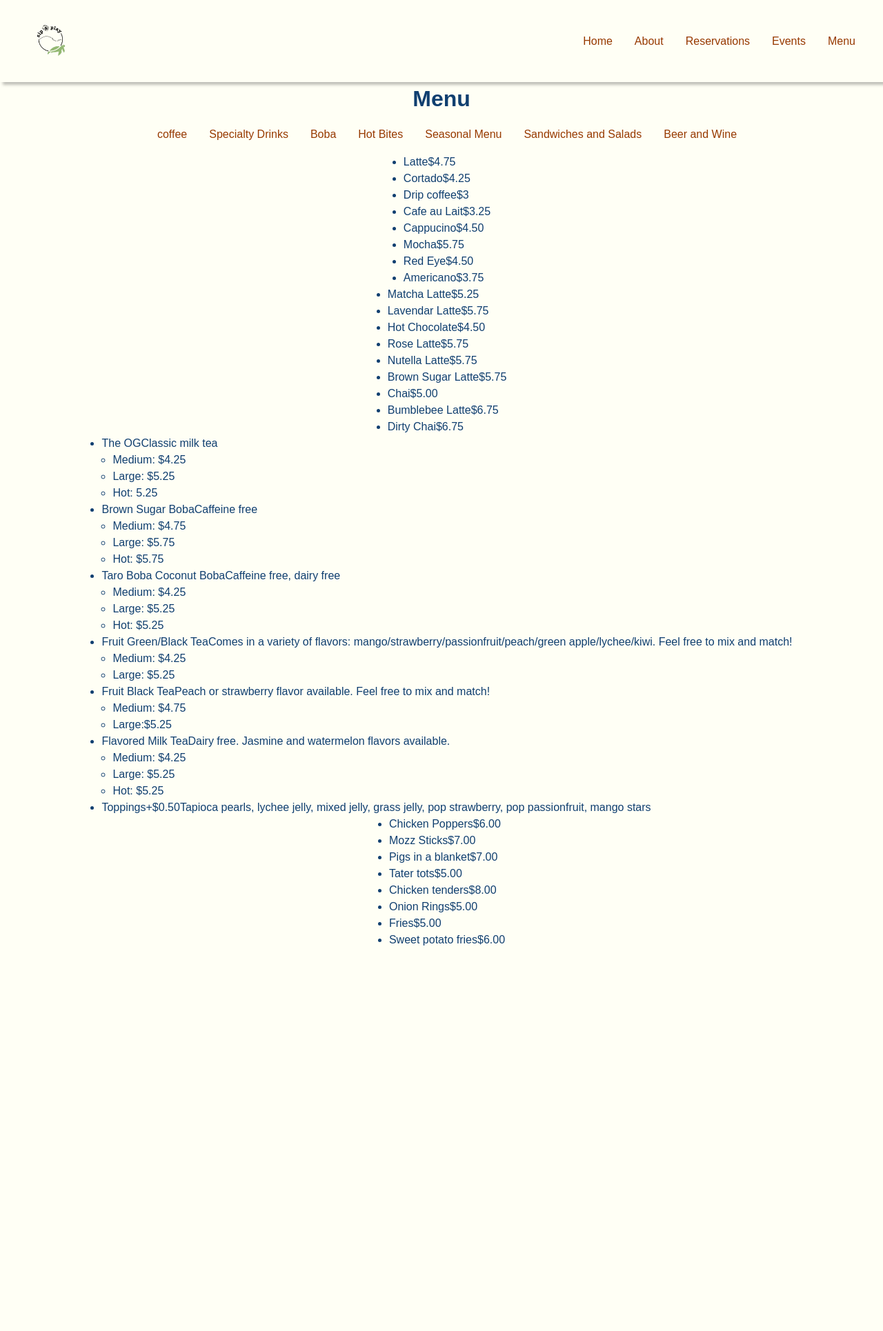
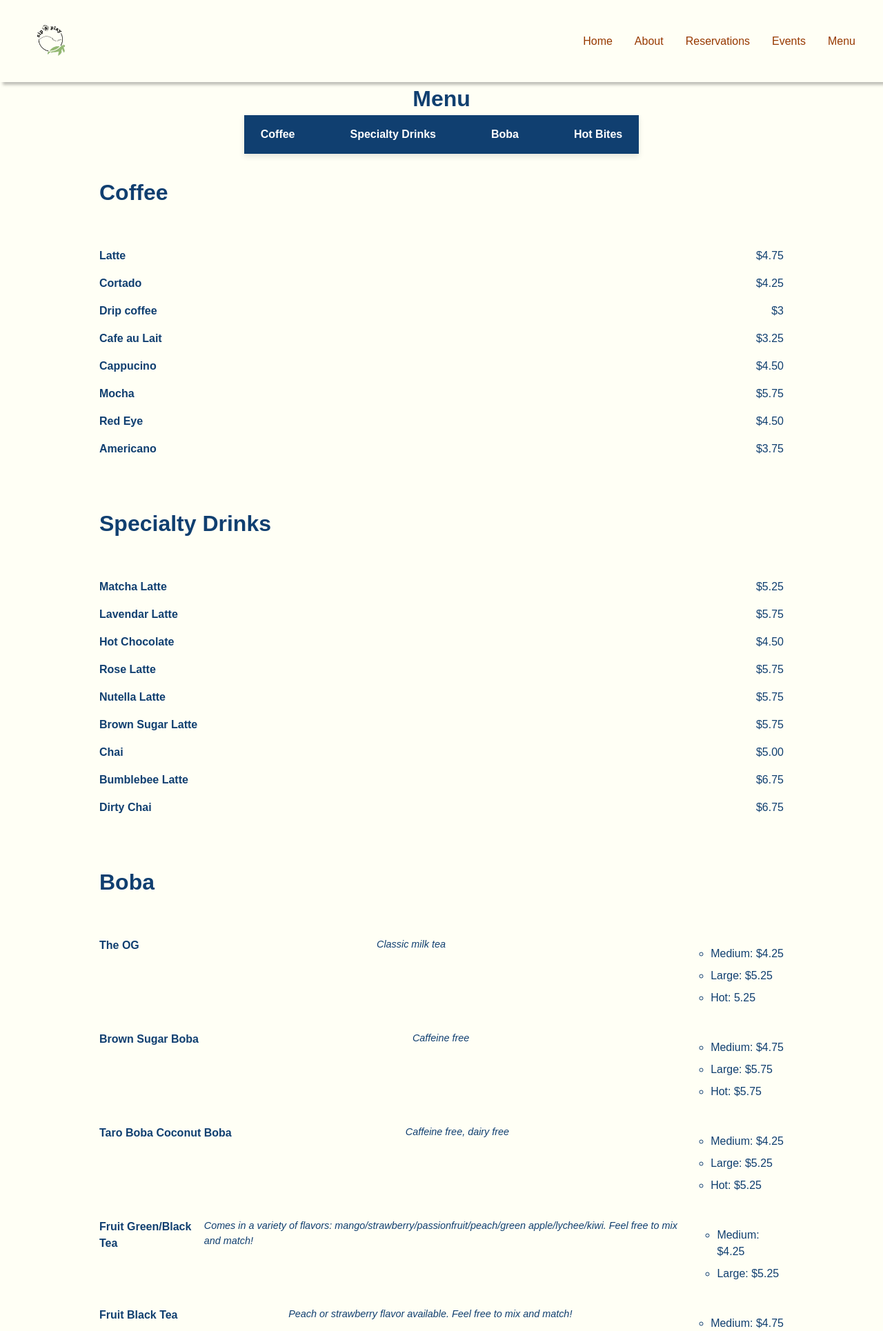
Before and after one commit to ellis-burgess/codedex-hackathon-2024, a Flask app: page /menu in a window 1280 px wide. Shown: the top 1930 px of the page at 69% size. Before the commit the page ends 1371 px from the top, so only its background shows below. Run offline with Flask 3, Linux system fonts and the light colour scheme; some libraries are stand-ins or nearby versions; some web fonts are replaced.

Commit message:
Add basic menu styling

```diff
--- a/boardgame_site/static/style.css
+++ b/boardgame_site/static/style.css
@@ -81,6 +81,26 @@ nav > ul {
 
     .menu-active > #nav-toggle {
         top: 1.5em;
+    }
+
+    .menu-nav ul {
+        flex-direction: column;
+        align-items: center;
+        gap: 1em;
+    }
+
+    section ul li {
+        flex-direction: column;
+        align-items: flex-start;
+    }
+
+    .item, .cost {
+        display: block;
+        margin-bottom: 0.5em;
+    }
+
+    .description {
+        margin-bottom: 1em;
     }
 }
 
@@ -230,3 +250,103 @@ h3, h4 {
 .event-header > div > h2 {
     color: var(--dark-1);
 }
+
+.menu-nav {
+    background-color: var(--dark-1);
+    padding: 1em 0;
+    box-shadow: 0 4px 8px rgba(0, 0, 0, 0.1);
+}
+
+.menu-nav ul {
+    list-style: none;
+    display: flex;
+    justify-content: center;
+    gap: 2em;
+    padding: 0;
+    margin: 0;
+}
+
+.menu-nav a {
+    background-color: var(--dark-1);
+    color: #fff;
+    text-decoration: none;
+    font-weight: 700;
+    transition: background-color 0.3s ease;
+    transition: color 0.3s ease;
+    padding: 0.5em 1em;
+}
+
+.menu-nav a:hover {
+    background-color: #fff;
+    color: var(--dark-1);
+}
+
+section {
+    padding: 2em 1em;
+    max-width: 1200px;
+    margin: 0 auto;
+}
+
+section h2 {
+    font-size: 2rem;
+    color: var(--primary-color);
+    border-bottom: 2px solid var(--primary-color);
+    padding-bottom: 0.5em;
+    margin-bottom: 1em;
+}
+
+section ul {
+    list-style: none;
+    padding: 0;
+    margin: 0;
+}
+
+section ul li {
+    display: flex;
+    justify-content: space-between;
+    padding: 0.5em 0;
+    border-bottom: 1px solid var(--border-color);
+}
+
+section ul li:last-child {
+    border-bottom: none;
+}
+
+.item {
+    font-weight: 700;
+}
+
+.cost {
+    color: var(--secondary-color);
+}
+
+.description {
+    display: block;
+    color: var(--text-color);
+    font-size: 0.9rem;
+}
+
+.boba .description {
+    font-style: italic;
+}
+
+.boba ul {
+    margin-left: 1.5em;
+    margin-top: 0.5em;
+    margin-bottom: 1em;
+}
+
+.boba ul .cost {
+    display: list-item;
+    list-style-type: circle;
+    margin-left: 1em;
+}
+
+.boba ul li {
+    padding: 0.25em 0;
+}
+
+.menu-section {
+    width: 80%;
+    max-width: 70em;
+}
--- a/boardgame_site/templates/menu.html
+++ b/boardgame_site/templates/menu.html
@@ -4,17 +4,15 @@
 <h1>Menu</h1>
 <nav class="menu-nav">
   <ul>
-    <li><a href="#coffee">coffee</a></li>
+    <li><a href="#coffee">Coffee</a></li>
     <li><a href="#specialty-drinks">Specialty Drinks</a></li>
     <li><a href="#boba">Boba</a></li>
     <li><a href="#hot-bites">Hot Bites</a></li>
-    <li><a href="#seasonal-menu">Seasonal Menu</a></li>
-    <li><a href="#sandwiches-and-salads">Sandwiches and Salads</a></li>
-    <li><a href="#beer-wine">Beer and Wine</a></li>
   </ul>
 </nav>
 
-<section id="coffee">
+<section id="coffee" class="menu-section">
+  <h2>Coffee</h2>
   <ul class="coffee">
     <li><span class="item">Latte</span><span class="cost">$4.75</span></li>
     <li><span class="item">Cortado</span><span class="cost">$4.25</span></li>
@@ -27,7 +25,8 @@
   </ul>
 </section>
 
-<section id="specialty-drinks">
+<section id="specialty-drinks" class="menu-section">
+  <h2>Specialty Drinks</h2>
   <ul class="specialty-drinks">
     <li><span class="item">Matcha Latte</span><span class="cost">$5.25</span></li>
     <li><span class="item">Lavendar Latte</span><span class="cost">$5.75</span></li>
@@ -41,7 +40,8 @@
   </ul>
 </section>
 
-<section id="boba">
+<section id="boba" class="menu-section">
+  <h2>Boba</h2>
   <ul class="boba">
     <li>
       <span class="item">The OG</span><span class="description">Classic milk tea</span>
@@ -93,7 +93,8 @@
   </ul>
 </section>
 
-<section id="hot-bites">
+<section id="hot-bites" class="menu-section">
+  <h2>Hot Bites</h2>
   <ul class="hot-bites">
     <li><span class="item">Chicken Poppers</span><span class="cost">$6.00</span></li>
     <li><span class="item">Mozz Sticks</span><span class="cost">$7.00</span></li>
@@ -106,10 +107,4 @@
   </ul>
 </section>
 
-<section id="seasonal-menu"></section>
-
-<section id="sandwiches-and-salads"></section>
-
-<section id="beer-wine"></section>
-
 {% endblock main %}
```
